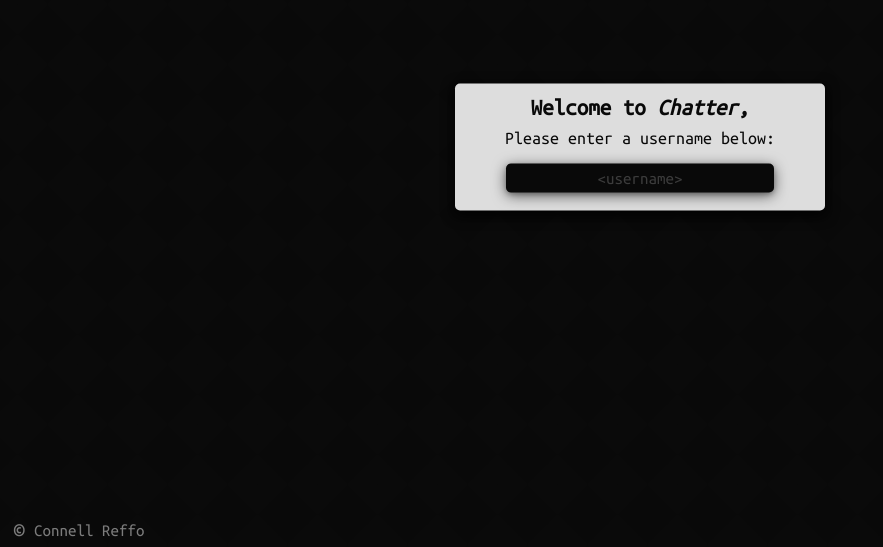
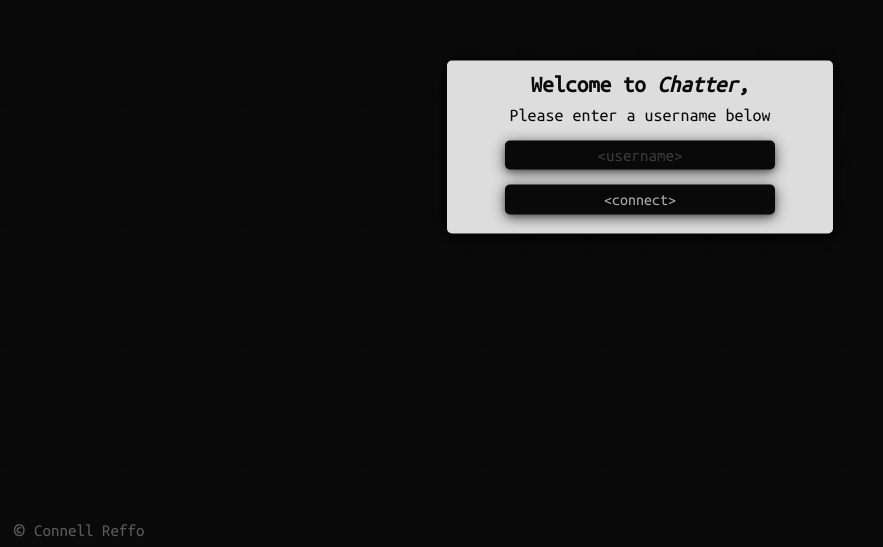
Before and after one commit to connellr023/Chatter, a Vue app in the folder chatter-client/: page / in a window 1280 px wide. Shown: the part 253-800 px from the top of the page, without its empty margins (0-883 px from the left). Built offline with nearby package versions, Linux system fonts and the light colour scheme.

Commit message:
UI for start should be done

```diff
--- a/chatter-client/src/assets/main.css
+++ b/chatter-client/src/assets/main.css
@@ -3,9 +3,10 @@
 :root {
     --main-bg-color: #090909;
     --foreground-bg-color: #0a0a0a;
+    --highlight-color: #0d0d0d;
     --modal-bg-color: #dddddd;
     --main-theme-color: #d00b3b;
-    --light-text-color: #eeeeee;
+    --light-text-color: #adadad;
     --dark-text-color: #090909;
 }
 
@@ -38,15 +39,16 @@ input.regular {
     background-color: var(--main-bg-color);
     border: none;
     border-radius: 5px;
-    box-shadow: 0 2px 4px 0 rgba(0, 0, 0, 0.2), 0 3px 14px 0 rgba(0, 0, 0, 0.6);
+    box-shadow: 0 2px 4px 0 rgba(0, 0, 0, 0.2), 0 3px 14px 0 rgba(0, 0, 0, 0.65);
     color: var(--light-text-color);
     padding: 6px;
     outline: none;
-    transition: all 0.15s ease-in-out;
+    transition: all 0.30s ease-in-out;
 }
 
 input.regular:focus {
-    box-shadow: 0 2px 4px 0 rgba(0, 0, 0, 0.2), 0 3px 20px 0 rgba(0, 0, 0, 0.9);
+    box-shadow: 0 2px 4px 0 rgba(0, 0, 0, 0.2), 0 3px 20px 0 rgba(0, 0, 0, 0.8);
+    transition: all 0.30s ease-in-out;
 }
 
 input.regular::placeholder {
@@ -55,12 +57,32 @@ input.regular::placeholder {
     transition: all 0.15s ease-in-out;
 }
 
-input.regular:hover {
-    background-color: #0c0c0c;
+input.regular:hover, input.regular:focus {
+    background-color: var(--highlight-color);
+    transition: all 0.15s ease-in-out;
 }
 
-input.regular:hover::placeholder, input.regular:focus::placeholder {
-    color: var(--main-theme-color);
+button.regular {
+    color: var(--light-text-color);
+    background-color: var(--main-bg-color);
+    border: none;
+    border-radius: 5px;
+    box-shadow: 0 2px 4px 0 rgba(0, 0, 0, 0.2), 0 3px 14px 0 rgba(0, 0, 0, 0.65);
+    font-size: 16px;
+    padding: 7px;
+    transition: all 0.15s ease-in-out;
+}
+
+button.regular:hover {
+    background-color: var(--highlight-color);
+    cursor: pointer;
+    text-decoration: underline;
+    transition: all 0.15s ease-in-out;
+}
+
+button.regular:active {
+    box-shadow: 0 2px 4px 0 rgba(0, 0, 0, 0.2), 0 3px 14px 0 rgba(0, 0, 0, 0.45);
+    transition: all 0.15s ease-in-out;
 }
 
 ::-webkit-scrollbar {
--- a/chatter-client/src/components/StartConnect.vue
+++ b/chatter-client/src/components/StartConnect.vue
@@ -22,8 +22,9 @@ onBeforeUnmount((): void => {
   <div id="start-view-wrapper" class="background-effect" :style="{ '--scroll': `${scroll}px` }">
     <div id="start-connect-window">
       <div id="start-connect-title">Welcome to <i>Chatter</i>,</div>
-      <div class="regular">Please enter a username below:</div>
+      <div class="regular">Please enter a username below</div>
       <input id="username-input" class="regular" placeholder="<username>" />
+      <button id="connect-button" class="regular">&lt;connect&gt;</button>
     </div>
   </div>
 </template>
@@ -52,9 +53,18 @@ div#start-connect-title, div#start-connect-title i {
 }
 
 input#username-input {
-  margin-bottom: 6px;
+  margin-bottom: 15px;
   margin-top: 17px;
-  width: 95%;
+  width: 90%;
+}
+
+button#connect-button {
+  width: calc(90% + 12px);
+  margin-bottom: 7px;
+}
+
+button#connect-button:hover {
+  color: #13ba58;
 }
 
 .background-effect {
```
